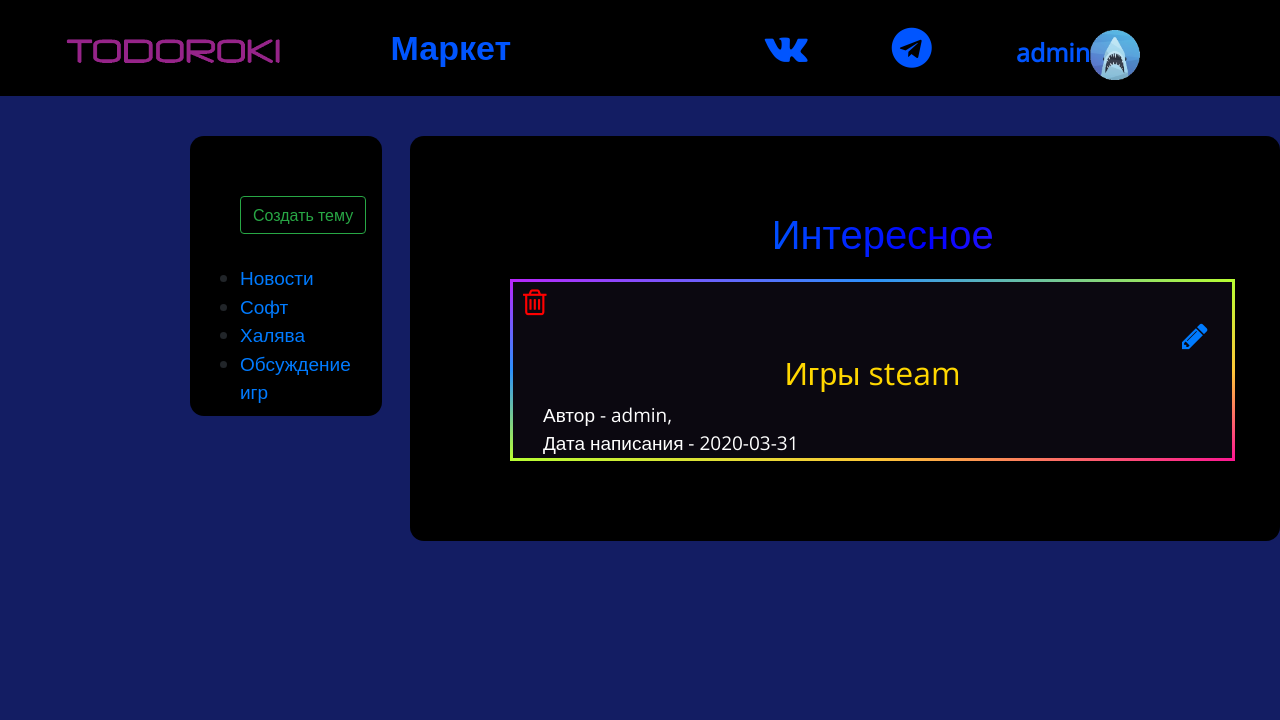
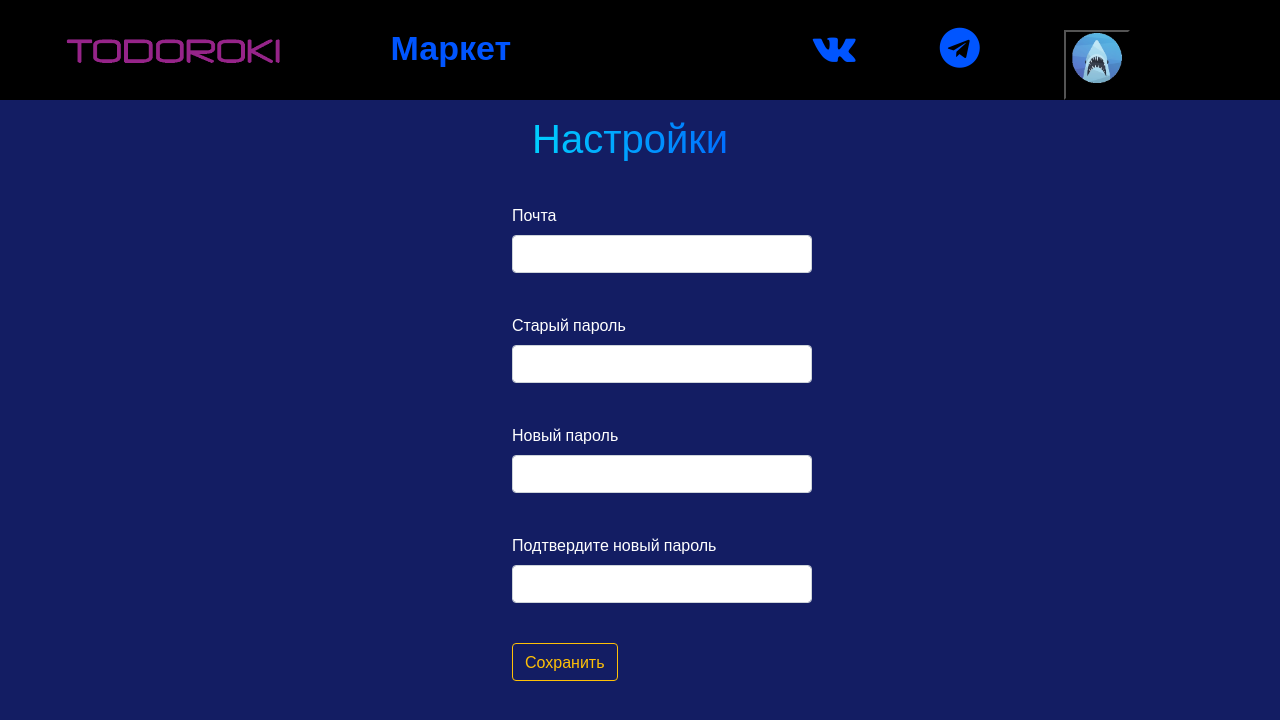
Before and after one commit to OhMyGodness123/WEB_SANYA_ANDREY, a Flask app: page /settings in a window 1280 px wide. Shown: the top 720 px of the page. Run offline with Flask 2, Linux system fonts and the light colour scheme; a user stored in the database is signed in; data comes from the database, SQL or seed files in the repository; some libraries are stand-ins or nearby versions.

Commit message:
add profile and settings

```diff
--- a/data/users.py
+++ b/data/users.py
@@ -14,7 +14,8 @@ class User(SqlAlchemyBase, UserMixin, SerializerMixin):
     nickname = sqlalchemy.Column(sqlalchemy.String, unique=True)
     email = sqlalchemy.Column(sqlalchemy.String)
     hashed_password = sqlalchemy.Column(sqlalchemy.String)
-    date_of_registration = sqlalchemy.Column(sqlalchemy.String, default=datetime.datetime.now().date())
+    date_of_registration = sqlalchemy.Column(sqlalchemy.String,
+                                             default=datetime.datetime.now().date())
     root = sqlalchemy.Column(sqlalchemy.Boolean, default=False)
     avatar = sqlalchemy.Column(sqlalchemy.String)
     news = orm.relation('News', back_populates='user')
--- a/main.py
+++ b/main.py
@@ -49,6 +49,14 @@ class NewsForm(FlaskForm):
                            choices=[('Новости', 'Новости'), ('Софт', 'Софт'), ('Халява', 'Халява'),
                                     ('Обсуждение игр', 'Обсуждение игр')])
     submit = SubmitField('Создать')
+
+
+class SettingsForm(FlaskForm):
+    email = StringField('Почта')
+    old_pass = PasswordField('Старый пароль', validators=[DataRequired()])
+    new_pass = PasswordField('Новый пароль')
+    new_pass_again = PasswordField('Подтвердите новый пароль')
+    submit = SubmitField('Сохранить')
 
 
 @app.route('/logout')
@@ -208,9 +216,47 @@ def market():
                            image=current_user.avatar)
 
 
+@app.route('/profile')
+def my_profile():
+    return render_template('my_profile.html', title='Todoroki | Мой профиль',
+                           nickname=current_user.nickname, image=current_user.avatar,
+                           mail=current_user.email, created_date=current_user.date_of_registration)
+
+
+@app.route('/settings', methods=['GET', 'POST'])
+def settings():
+    form = SettingsForm()
+    if form.validate_on_submit():
+        session = db_session.create_session()
+        user = session.query(users.User).filter(users.User.id == current_user.id).first()
+        if user.check_password(form.old_pass.data):
+            if form.new_pass.data == form.new_pass_again.data and form.new_pass.data != '':
+                if user:
+                    user.set_password(form.new_pass.data)
+                    session.commit()
+                    return redirect('/')
+                else:
+                    abort(404)
+            elif current_user.email != form.email.data:
+                user.email = form.email.data
+                session.commit()
+                return redirect('/')
+            else:
+                print(current_user.email, form.email.data)
+                return render_template('settings.html', title='Todoroki | Настройки',
+                                       nickname=current_user.nickname, image=current_user.avatar,
+                                       form=form, message='Пароли не совпадают')
+        else:
+            return render_template('settings.html', title='Todoroki | Настройки',
+                                   nickname=current_user.nickname, image=current_user.avatar,
+                                   form=form, message='Неверный пароль')
+    return render_template('settings.html', title='Todoroki | Настройки',
+                           nickname=current_user.nickname, image=current_user.avatar, form=form)
+
+
 def main():
     db_session.global_init("db/blogs.sqlite")
-    app.run(port=1414, host='127.0.0.1')
+    app.run(port=1231, host='127.0.0.1')
 
 
 if __name__ == '__main__':
--- a/templates/base.html
+++ b/templates/base.html
@@ -23,7 +23,16 @@
                     <li><a href="#"><i class="fa fa-vk" aria-hidden="true" style="font-size: 40px; text-decoration: none;"></i></a></li>
                     <li><a href="#"><i class="fa fa-telegram" aria-hidden="true" style="font-size: 40px; text-decoration: none;"></i></a></li>
                     {% if current_user.is_authenticated %}
-                        <li><a href="/logout"><p>{{ nickname }}<img src={{ image }} style="width: 50px"></p></a></li>
+                        <li><div class="dropdown">
+                          <button class="dropdown" type="button" id="dropdownMenuButton" data-toggle="dropdown" aria-haspopup="true" aria-expanded="false" style="height: 70px; background-color: black; border-color: black; margin-right: 10px;">
+                            <p><img src={{ image }} style="width: 50px"></p>
+                          </button>
+                          <div class="dropdown-menu" aria-labelledby="dropdownMenuButton">
+                            <a class="dropdown-item" href="/profile">Мой профиль</a>
+                            <a class="dropdown-item" href="/settings">Насторойки</a>
+                            <a class="dropdown-item" href="/logout">Выход</a>
+                          </div>
+                        </div></li>
                     {% else %}
                         <a href="/login"><button style="margin-left: 50px; margin-right: 30px; width: 100px;" type="button" class="btn btn-outline-primary" href="/login" >
                           Вход
--- a/templates/forum.html
+++ b/templates/forum.html
@@ -23,10 +23,14 @@
         {% set hr2 = '/news_delete/' ~ idd %}
         <div class="rainbowborder">
              {% if current_user.is_authenticated and (current_user.root == True or current_user == item.user) %}
-            <a href={{hr2}}><i class="fa fa-trash-o" aria-hidden="true" style="color: red; font-size: 30px; padding-left: 10px; padding-top: 5px;"></i></a>
-            <a href={{hr3}}><i class="fa fa-pencil" aria-hidden="true" style="font-size: 30px;padding-left: 93%;"></i></a>
-               {% endif %}
+            <div style="display: flex;">
+            <a href={{hr2}}><i class="fa fa-trash-o" aria-hidden="true" style="color: red; font-size: 30px; padding-left: 10px; padding-top: 5px; text-align: left;"></i></a>
+            <a href={{hr3}}><i class="fa fa-pencil" aria-hidden="true" style="font-size: 30px; padding-left: 93%; text-align: right;"></i></a>
             <a style="text-decoration: none;" href={{hr}}><h2 style={{stylee}}>{{item.title}}</h2></a>
+            </div>
+               {% else %}
+            <a style="text-decoration: none;" href={{hr}}><h2 style={{stylee}}>{{item.title}}</h2></a>
+            {% endif %}
             <div style="margin-left: 30px; color: white;">
 
                 Автор - {{item.user.nickname}}, <br>
--- /dev/null
+++ b/templates/settings.html
@@ -0,0 +1,48 @@
+{% extends "base.html" %}
+
+{% block content %}
+<div style="margin-left: 40%">
+        <h1 class="login-text rainbow-animated">Настройки</h1>
+        <form action="" method="post" style="padding-top: 20px;">
+            {{ form.hidden_tag() }}
+            <p style="color: white">
+                {{ form.email.label }}<br>
+                {{ form.email(class="form-control", type="email", style="width: 300px;") }}<br>
+                {% for error in form.email.errors %}
+                    <div class="alert alert-danger" role="alert">
+                        {{ error }}
+                    </div>
+                {% endfor %}
+            </p>
+            <p style="color: white">
+                {{ form.old_pass.label }}<br>
+                {{ form.old_pass(class="form-control", type="password", style="width: 300px;") }}<br>
+                {% for error in form.old_pass.errors %}
+                    <div class="alert alert-danger" role="alert">
+                        {{ error }}
+                    </div>
+                {% endfor %}
+            </p>
+            <p style="color: white">
+                {{ form.new_pass.label }}<br>
+                {{ form.new_pass(class="form-control", type="password", style="width: 300px;") }}<br>
+                {% for error in form.new_pass.errors %}
+                    <div class="alert alert-danger" role="alert">
+                        {{ error }}
+                    </div>
+                {% endfor %}
+            </p>
+            <p style="color: white">
+                {{ form.new_pass_again.label }}<br>
+                {{ form.new_pass_again(class="form-control", type="password", style="width: 300px;") }}<br>
+                {% for error in form.new_pass_again.errors %}
+                    <div class="alert alert-danger" role="alert">
+                        {{ error }}
+                    </div>
+                {% endfor %}
+            </p>
+            <p style="color: white">{{ form.submit(type="submit", class="btn btn-outline-warning") }}</p>
+             <div style="color: red">{{ message }}</div>
+    </form>
+    </div>
+{% endblock %}
```
Also changed, not shown: templates/my_profile.html (added, +15 -0 lines).
